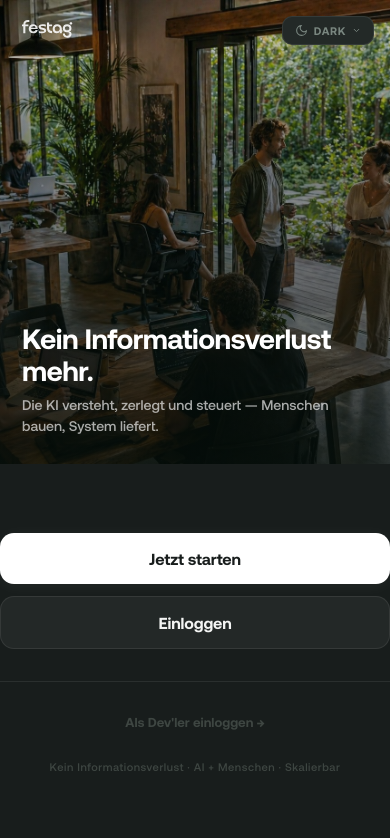
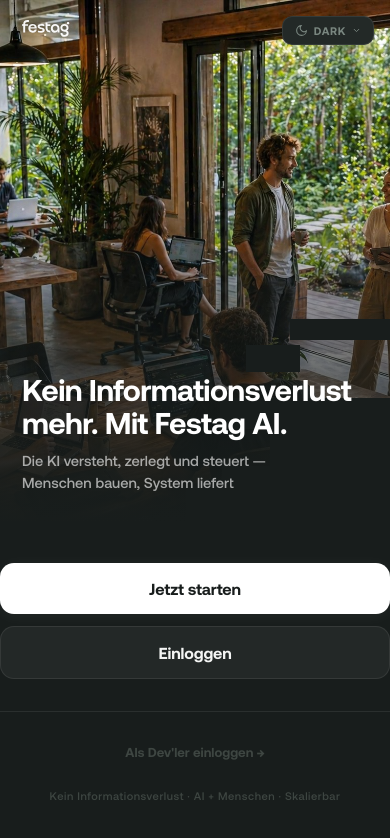
Before and after one commit to viastefan/festag-mvp, a Next.js app: page /login in a window 390 px wide. Shown: the top 838 px of the page. Built offline with nearby package versions, Linux system fonts and the light colour scheme.

Commit message:
fix(mobile-only): pixel-container von unten + theme-aware gradient + saubere abstaende — webversion bleibt unangetastet

```diff
--- a/app/login/page.tsx
+++ b/app/login/page.tsx
@@ -35,6 +35,42 @@ function getPanelBg(theme: string) {
   if (theme === 'dark') return '#181D1C'
   if (theme === 'read') return '#F5F0E8'
   return '#F8F9F8'
+}
+
+function PixelBlocksMobile() {
+  // Blocks rising from bottom into the image, on the right side (Festag signature look)
+  const [bg, setBg] = useState(() => getPanelBg(typeof window !== 'undefined' ? localStorage.getItem('festag_theme') || 'dark' : 'dark'))
+  useEffect(() => {
+    const update = (e?: Event) => {
+      const theme = e instanceof CustomEvent ? e.detail : (localStorage.getItem('festag_theme') || 'dark')
+      setBg(getPanelBg(theme))
+    }
+    update()
+    window.addEventListener('festag-theme', update)
+    return () => window.removeEventListener('festag-theme', update)
+  }, [])
+
+  // Block widths (right side, varying), heights as % of mobile image
+  const blocks = [
+    {right:0,   w:120, h:18},
+    {right:80,  w:88,  h:11},
+    {right:140, w:64,  h:7},
+    {right:0,   w:170, h:6,  bottomOffset:18},
+    {right:90,  w:54,  h:5,  bottomOffset:29},
+    {right:0,   w:100, h:4,  bottomOffset:35},
+  ]
+  return (
+    <>
+      {blocks.map((b,i)=>(
+        <div key={i} className="px-mob" style={{
+          right:b.right, bottom:b.bottomOffset?`${b.bottomOffset}%`:0,
+          width:b.w, height:`${b.h}%`,
+          background:bg, animationDelay:`${i*0.06 + 0.1}s`,
+          left:'auto'
+        }}/>
+      ))}
+    </>
+  )
 }
 
 function PixelBlocks({ view }: { view: View }) {
@@ -211,12 +247,26 @@ export default function LoginPage() {
     .l-right{
       flex:1;display:flex;flex-direction:column;background:var(--bg);
     }
-    .home-img-mobile{display:block;width:100%;height:55dvh;position:relative;overflow:hidden;flex-shrink:0;}
+    .home-img-mobile{display:block;width:100%;height:62dvh;position:relative;overflow:hidden;flex-shrink:0;}
+    /* Theme-aware gradient overlay on mobile hero image */
+    [data-theme="dark"]  .home-grad-mobile{background:linear-gradient(180deg, rgba(24,29,28,0) 0%, rgba(24,29,28,0) 35%, rgba(24,29,28,.55) 65%, rgba(24,29,28,.95) 92%, #181D1C 100%);}
+    [data-theme="light"] .home-grad-mobile{background:linear-gradient(180deg, rgba(248,249,248,0) 0%, rgba(248,249,248,0) 35%, rgba(248,249,248,.55) 65%, rgba(248,249,248,.95) 92%, #F8F9F8 100%);}
+    [data-theme="read"]  .home-grad-mobile{background:linear-gradient(180deg, rgba(245,240,232,0) 0%, rgba(245,240,232,0) 35%, rgba(245,240,232,.55) 65%, rgba(245,240,232,.95) 92%, #F5F0E8 100%);}
+    /* Mobile pixel blocks rising from bottom */
+    @keyframes pxRise{from{opacity:0;transform:translateY(40px);}to{opacity:1;transform:translateY(0);}}
+    .px-mob{position:absolute;left:0;pointer-events:none;animation:pxRise .55s cubic-bezier(.16,1,.3,1) both;transition:background .25s;}
     /* Mobile home buttons: push to bottom, centered vertically in remaining space */
     .home-btns-mobile{
       flex:1;display:flex;flex-direction:column;justify-content:center;
-      padding:32px 24px calc(env(safe-area-inset-bottom)+36px);
+      padding:36px 22px calc(env(safe-area-inset-bottom)+32px);
+      gap:0;
     }
+    /* Mobile-only logo above text on hero */
+    .home-mobile-logo{position:absolute;top:calc(env(safe-area-inset-top) + 20px);left:22px;z-index:3;height:18px;opacity:.95;}
+    [data-theme="dark"]  .home-mobile-logo{filter:brightness(0) invert(1);}
+    [data-theme="light"] .home-mobile-logo{filter:brightness(0) invert(1);} /* still on photo */
+    [data-theme="read"]  .home-mobile-logo{filter:brightness(0) invert(1);} /* still on photo */
+    .home-mobile-text{position:absolute;bottom:30px;left:22px;right:22px;z-index:3;}
     /* Form: fill height, center content */
     .form-scroll{
       flex:1;display:flex;flex-direction:column;justify-content:center;
@@ -244,16 +294,15 @@ export default function LoginPage() {
           {/* Mobile image top */}
           <div className="home-img-mobile">
             <img src="/bg-office.jpg" alt="" style={{position:'absolute',inset:0,width:'100%',height:'100%',objectFit:'cover'}}/>
-            <div style={{position:'absolute',inset:0,background:'linear-gradient(180deg,rgba(5,14,10,0.2) 0%,rgba(5,14,10,0.82) 100%)'}}/>
-            <div style={{position:'absolute',top:20,left:22}}>
-              <img src="/brand/logo.svg" alt="festag" style={{height:19,filter:'brightness(0) invert(1)',opacity:.88}}/>
-            </div>
-            <div style={{position:'absolute',bottom:28,left:22,right:22}}>
-              <h1 style={{fontSize:28,fontWeight:700,color:'#fff',lineHeight:1.15,letterSpacing:'-.5px'}}>
-                Kein Informationsverlust mehr.
+            <div className="home-grad-mobile" style={{position:'absolute',inset:0}}/>
+            <PixelBlocksMobile/>
+            <img src="/brand/logo.svg" alt="festag" className="home-mobile-logo"/>
+            <div className="home-mobile-text">
+              <h1 style={{fontSize:30,fontWeight:700,color:'#fff',lineHeight:1.12,letterSpacing:'-.6px'}}>
+                Kein Informationsverlust<br/>mehr. Mit Festag AI.
               </h1>
-              <p style={{fontSize:14,fontWeight:500,color:'rgba(255,255,255,.65)',marginTop:8,lineHeight:1.5}}>
-                Die KI versteht, zerlegt und steuert — Menschen bauen, System liefert.
+              <p style={{fontSize:14.5,fontWeight:500,color:'rgba(255,255,255,.62)',marginTop:10,lineHeight:1.5}}>
+                Die KI versteht, zerlegt und steuert —<br/>Menschen bauen, System liefert
               </p>
             </div>
           </div>
```
